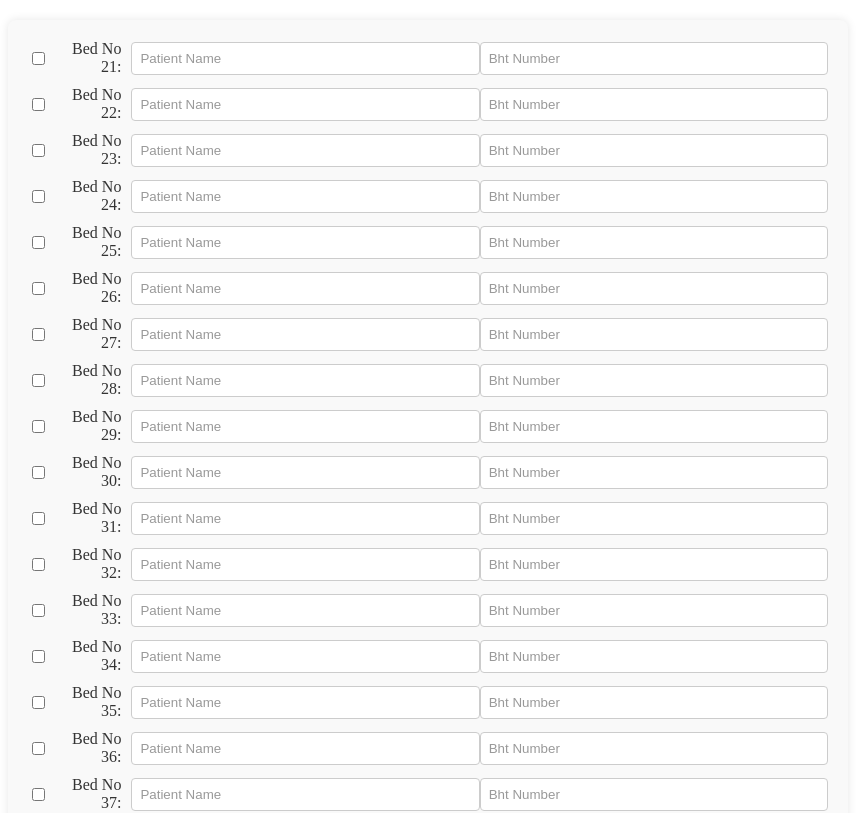
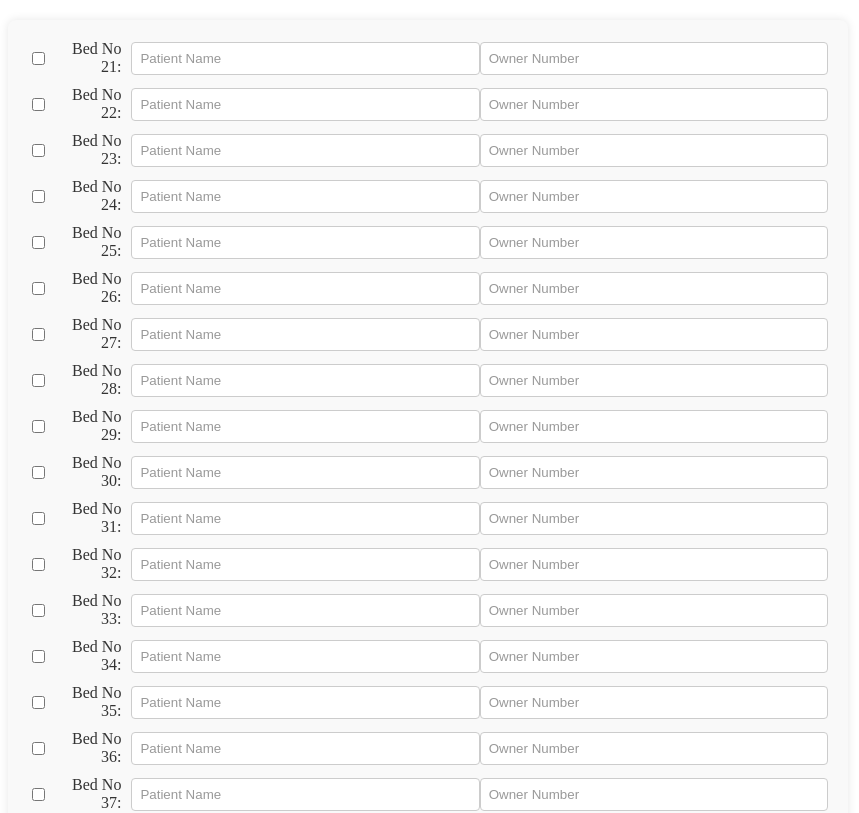
Before and after one commit to maneeshasahas1234/pt_bed_frontend, a React (Vite) app in the folder client/: page / in a window 1280 px wide. Shown: the top 813 px of the page, without its empty margins (212-1071 px from the left). Built offline with nearby package versions, Linux system fonts and the light colour scheme; no server answers.

Commit message:
Update BedList.jsx

```diff
--- a/client/components/BedList.jsx
+++ b/client/components/BedList.jsx
@@ -99,7 +99,7 @@ const RowComponent = ({ startIndex = 21 }) => {
                         type="text"
                         value={row.field2}
                         onChange={(e) => handleFieldChange(index, 'field2', e.target.value)}
-                        placeholder="Bht Number"
+                        placeholder="Owner Number"
                         className="input-field"
                     />
                 </div>
```
